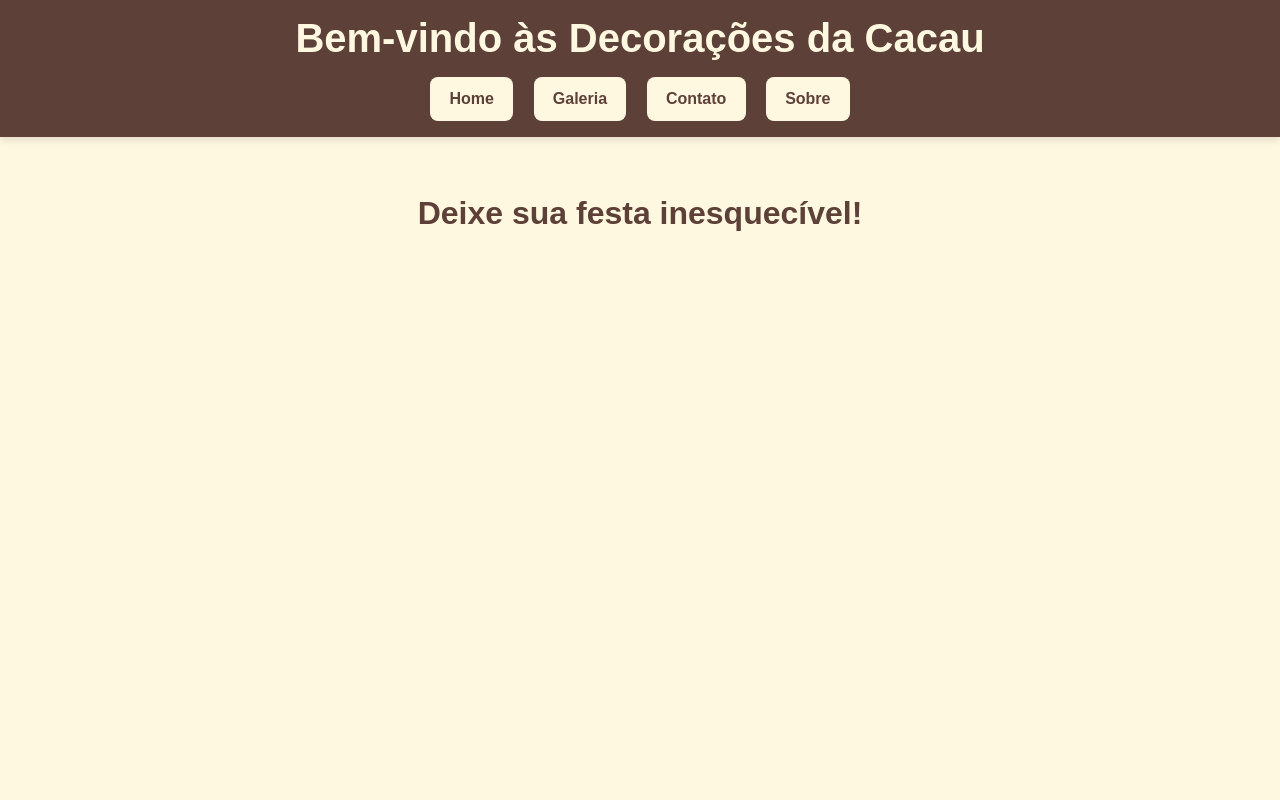
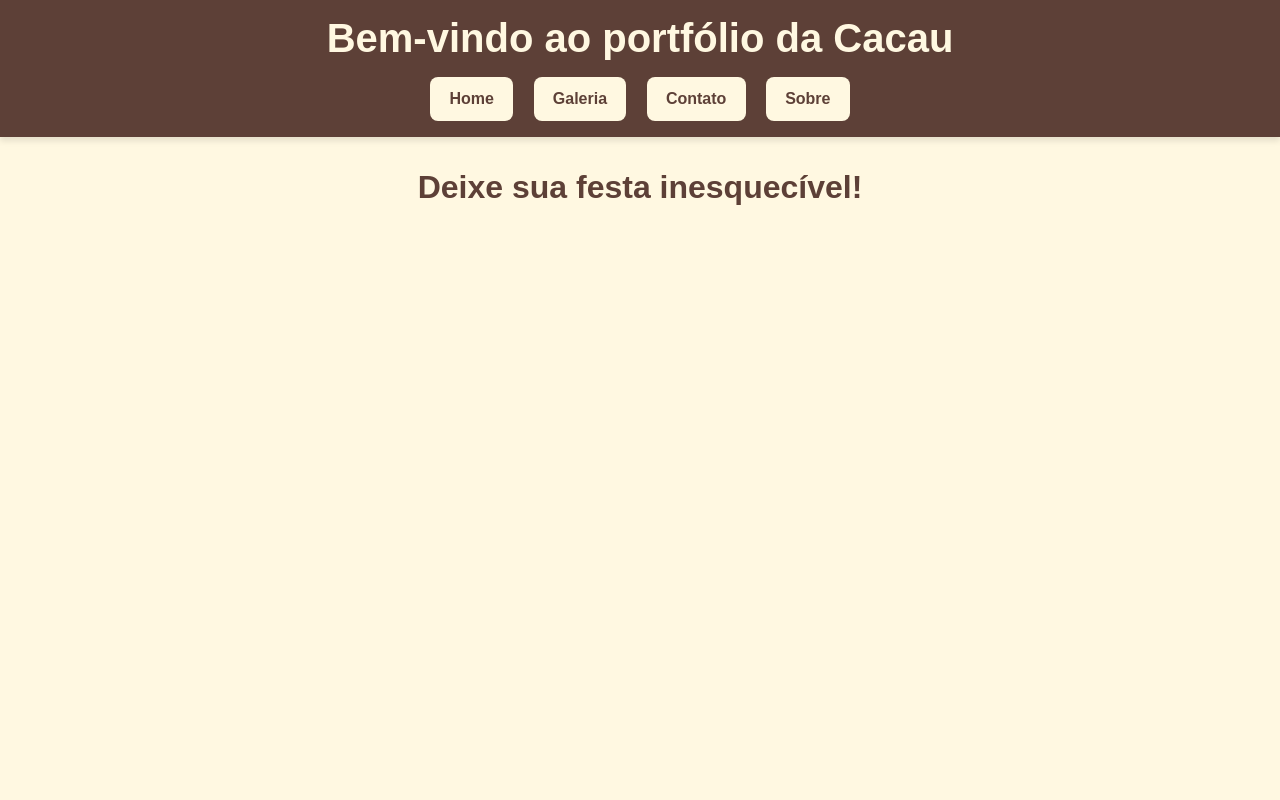
Before and after one commit to MTSAraujo29/projetocacau, a Flask app: page / in a window 1280 px wide. Run offline with Flask 3, Linux system fonts and the light colour scheme.

Commit message:
atualização

```diff
--- a/static/css/style.css
+++ b/static/css/style.css
@@ -1,8 +1,21 @@
+/* Resetando margens e paddings padrão */
+
+* {
+    margin: 0;
+    padding: 0;
+    box-sizing: border-box;
+}
+
+
+/* Estilos do body com flexbox para garantir que o rodapé fique no final */
+
 body {
+    display: flex;
+    flex-direction: column;
+    min-height: 100vh;
+    /* Garante que a altura do body ocupe toda a tela */
     background-color: #FFF8E1;
     font-family: Arial, sans-serif;
-    margin: 0;
-    padding: 0;
 }
 
 
@@ -46,6 +59,11 @@ header nav a {
 
 
 /* Ajustes para o conteúdo principal */
+
+main {
+    flex-grow: 1;
+    /* Faz com que o conteúdo principal ocupe o restante da tela */
+}
 
 main h2 {
     font-size: 2rem;
@@ -146,6 +164,7 @@ footer {
     text-align: center;
     padding: 1rem 0;
     margin-top: 3rem;
+    width: 100%;
 }
 
 
--- a/templates/index.html
+++ b/templates/index.html
@@ -8,7 +8,7 @@
 </head>
 <body>
     <header>
-        <h1>Bem-vindo às Decorações da Cacau</h1>
+        <h1>Bem-vindo ao portfólio da Cacau </h1>
         <nav>
             <a href="/">Home</a>
             <a href="/galeria">Galeria</a>
```
